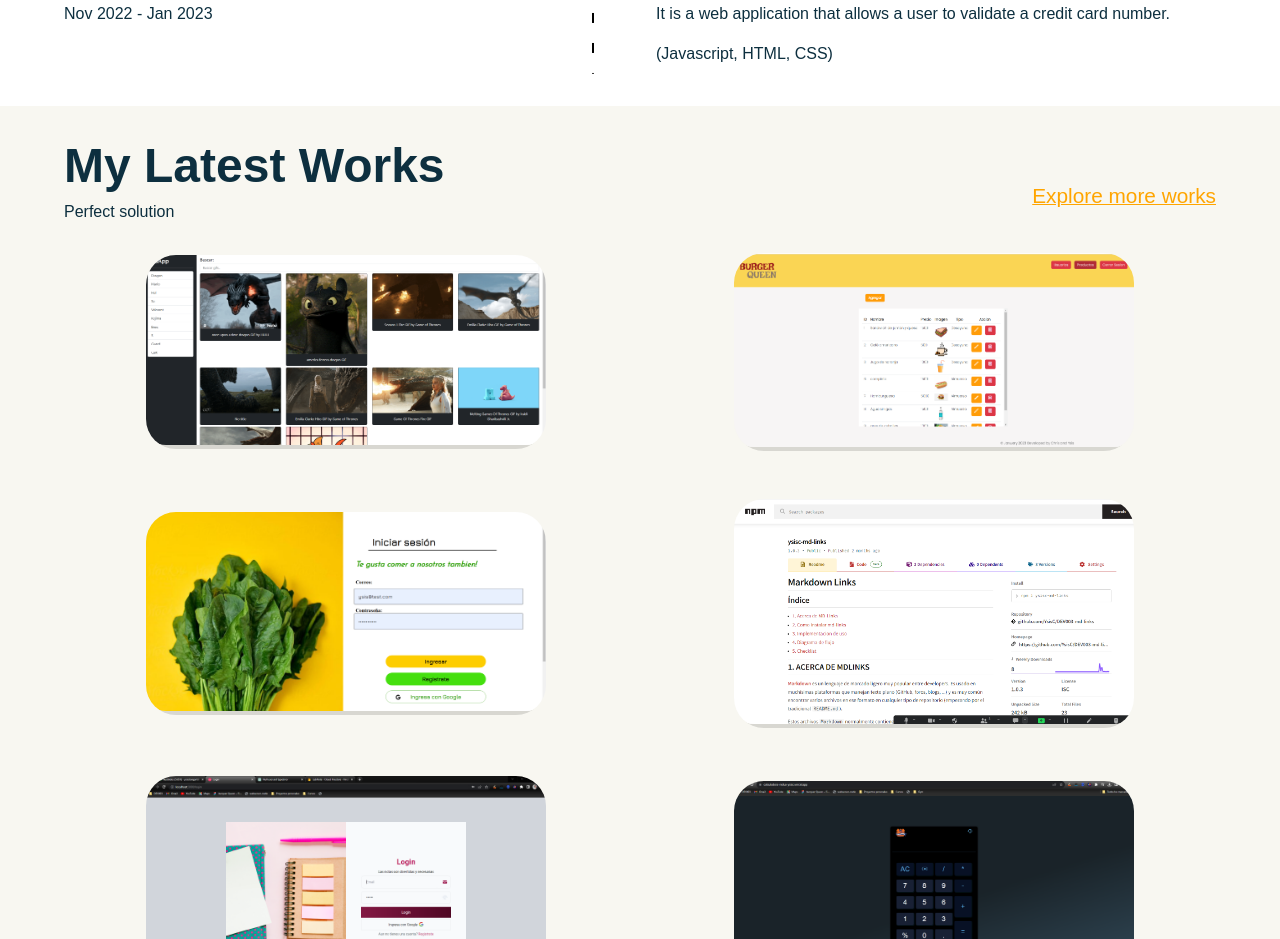
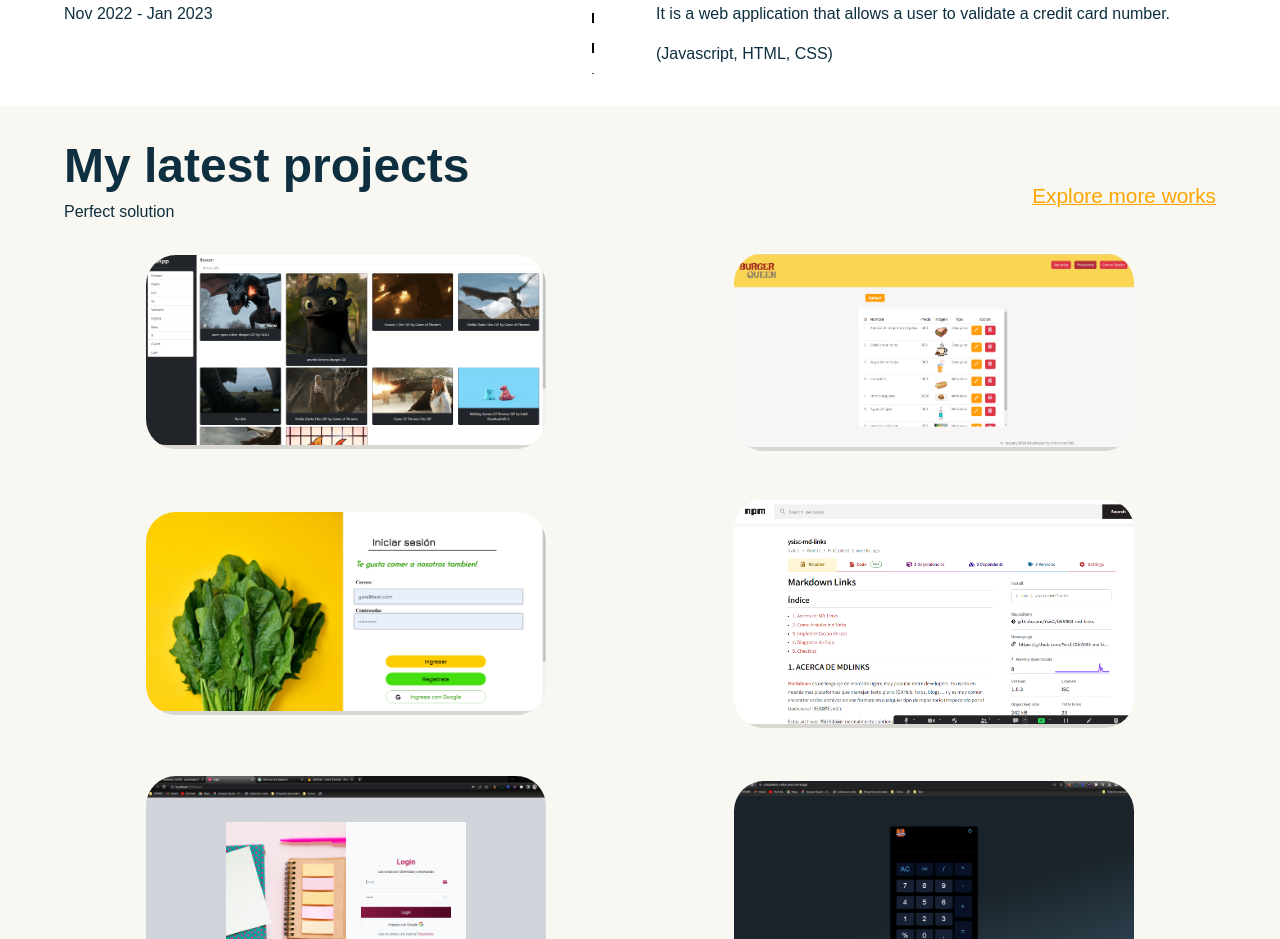
Before and after one commit to YsisC/portafolio, a React (Vite) app: page / in a window 1280 px wide. Shown: the part 2940-3879 px from the top of the page. Built offline with nearby package versions, Linux system fonts and the light colour scheme; a web font is replaced by a local one.

Commit message:
change message latest works to projects

```diff
--- a/src/components/Portfolio/Portfolio.jsx
+++ b/src/components/Portfolio/Portfolio.jsx
@@ -23,7 +23,7 @@ export default function Portfolio() {
       <div className={`innerWidth flexCenter ${css.container}`}>
         <div className={`flexCenter ${css.headding}`}>
           <div>
-            <span className="primaryText">My Latest Works</span>
+            <span className="primaryText">My latest projects</span>
             <p style={{ marginTop: "10px" }}>Perfect solution</p>
           </div>
           <a href="https://github.com/YsisC?tab=repositories" target="_blank">
```
